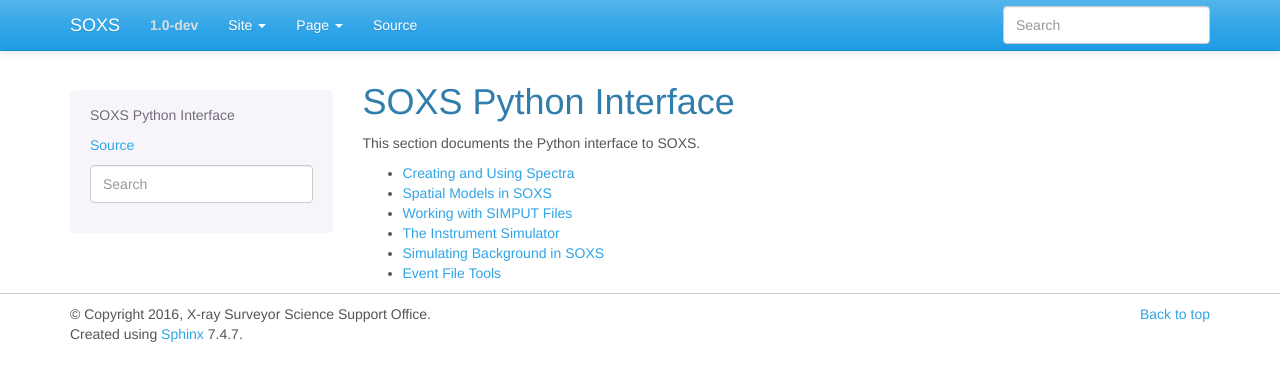
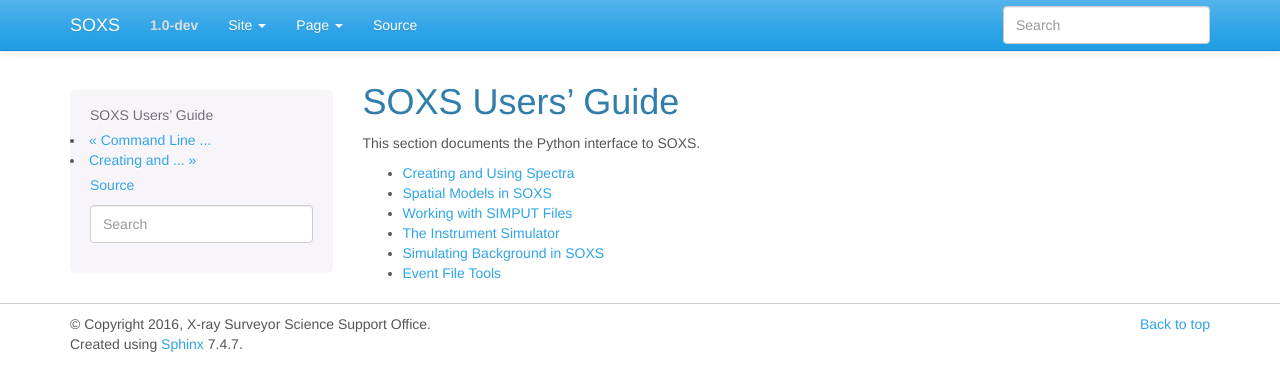
Before and after one commit to lynx-x-ray-observatory/soxs, a Sphinx documentation site: the page built from doc/source/users_guide/index.rst, in a window 1280 px wide. Shown: the top 391 px of the page. Built offline with Sphinx 7.4.7, drawn with Linux system fonts in a browser that asks for light colours; pages that are not in the unit, such as notebooks, are missing from menus.

Commit message:
More doc edits

```diff
--- a/doc/source/users_guide/index.rst
+++ b/doc/source/users_guide/index.rst
@@ -1,7 +1,7 @@
 .. _python:
 
-SOXS Python Interface
-=====================
+SOXS Users' Guide
+=================
 
 This section documents the Python interface to SOXS.
 
```
Also changed, not shown: doc/source/index.rst (+8 -8 lines).
